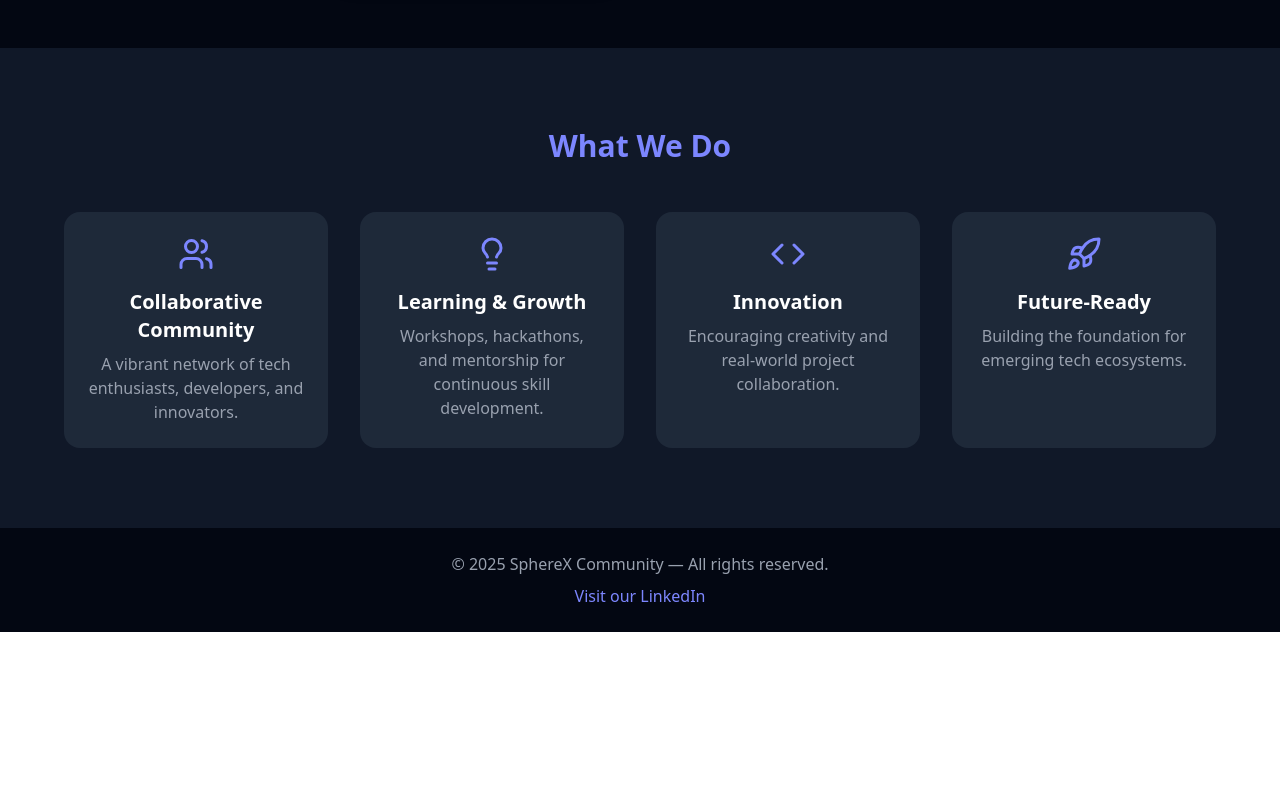
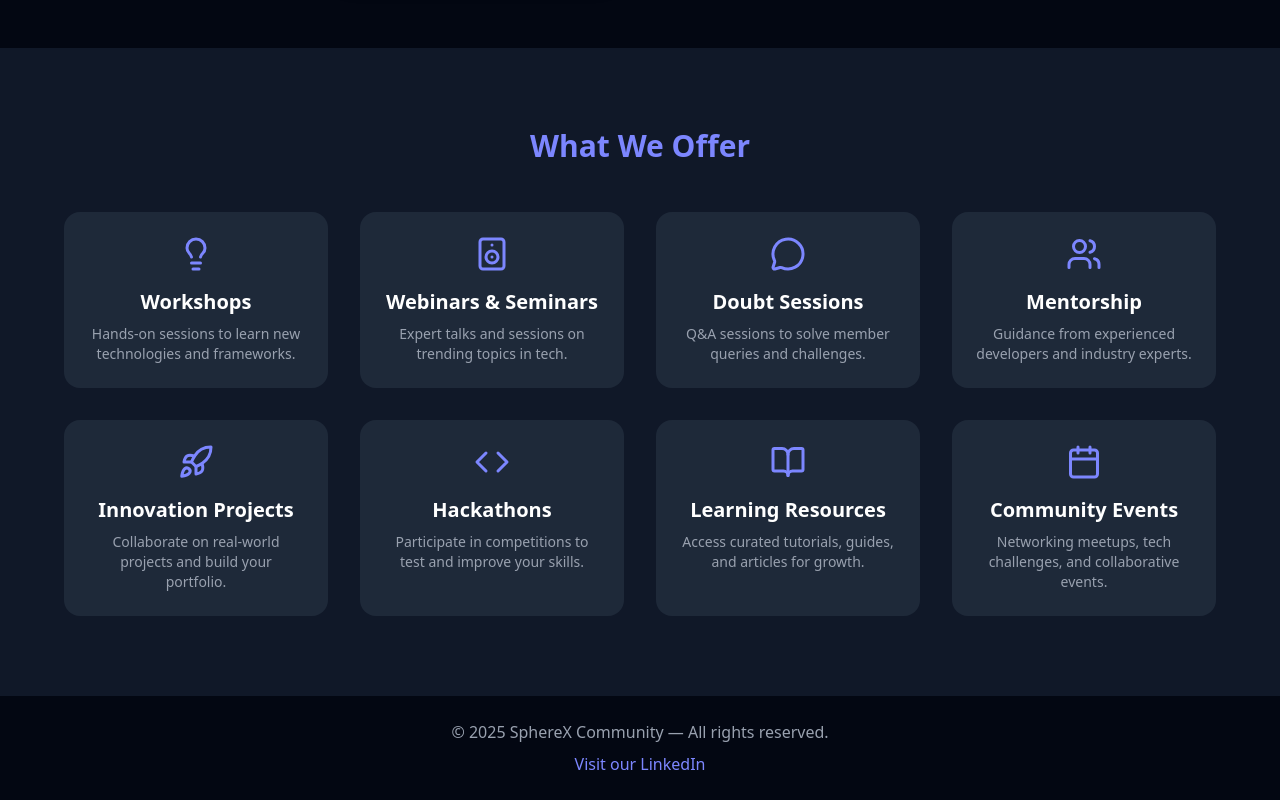
Before and after one commit to mohitjaryal/spherex, a React (Vite) app: page / in a window 1280 px wide. Shown: the part 1774-2574 px from the top of the page. Before the commit the page ends 2406 px from the top, so only its background shows below. Built offline with nearby package versions, Linux system fonts and the light colour scheme.

Commit message:
Update Features.jsx

```diff
--- a/src/components/Features.jsx
+++ b/src/components/Features.jsx
@@ -1,26 +1,46 @@
 import React from "react";
-import { Lightbulb, Users, Rocket, Code } from "lucide-react";
+import { Lightbulb, Users, Rocket, Code, BookOpen, MessageCircle, Speaker, Calendar } from "lucide-react";
 
 const features = [
   {
-    icon: <Users size={36} className="text-indigo-400" />,
-    title: "Collaborative Community",
-    desc: "A vibrant network of tech enthusiasts, developers, and innovators.",
+    icon: <Lightbulb size={36} className="text-indigo-400" />,
+    title: "Workshops",
+    desc: "Hands-on sessions to learn new technologies and frameworks.",
   },
   {
-    icon: <Lightbulb size={36} className="text-indigo-400" />,
-    title: "Learning & Growth",
-    desc: "Workshops, hackathons, and mentorship for continuous skill development.",
+    icon: <Speaker size={36} className="text-indigo-400" />,
+    title: "Webinars & Seminars",
+    desc: "Expert talks and sessions on trending topics in tech.",
+  },
+  {
+    icon: <MessageCircle size={36} className="text-indigo-400" />,
+    title: "Doubt Sessions",
+    desc: "Q&A sessions to solve member queries and challenges.",
+  },
+  {
+    icon: <Users size={36} className="text-indigo-400" />,
+    title: "Mentorship",
+    desc: "Guidance from experienced developers and industry experts.",
+  },
+  {
+    icon: <Rocket size={36} className="text-indigo-400" />,
+    title: "Innovation Projects",
+    desc: "Collaborate on real-world projects and build your portfolio.",
   },
   {
     icon: <Code size={36} className="text-indigo-400" />,
-    title: "Innovation",
-    desc: "Encouraging creativity and real-world project collaboration.",
+    title: "Hackathons",
+    desc: "Participate in competitions to test and improve your skills.",
   },
   {
-    icon: <Rocket size={36} className="text-indigo-400" />,
-    title: "Future-Ready",
-    desc: "Building the foundation for emerging tech ecosystems.",
+    icon: <BookOpen size={36} className="text-indigo-400" />,
+    title: "Learning Resources",
+    desc: "Access curated tutorials, guides, and articles for growth.",
+  },
+  {
+    icon: <Calendar size={36} className="text-indigo-400" />,
+    title: "Community Events",
+    desc: "Networking meetups, tech challenges, and collaborative events.",
   },
 ];
 
@@ -28,17 +48,17 @@ export default function Features() {
   return (
     <section className="px-8 py-20 bg-gray-900">
       <h3 className="text-3xl font-bold text-center mb-12 text-indigo-400">
-        What We Do
+        What We Offer
       </h3>
-      <div className="grid md:grid-cols-2 lg:grid-cols-4 gap-8 max-w-6xl mx-auto">
+      <div className="grid sm:grid-cols-2 md:grid-cols-3 lg:grid-cols-4 gap-8 max-w-6xl mx-auto">
         {features.map((item, i) => (
           <div
             key={i}
-            className="bg-gray-800 rounded-2xl p-6 text-center hover:-translate-y-1 hover:shadow-xl transition-all"
+            className="bg-gray-800 rounded-2xl p-6 text-center hover:-translate-y-2 hover:shadow-xl transition-all duration-300"
           >
             <div className="flex justify-center mb-4">{item.icon}</div>
             <h4 className="text-xl font-semibold mb-2">{item.title}</h4>
-            <p className="text-gray-400">{item.desc}</p>
+            <p className="text-gray-400 text-sm">{item.desc}</p>
           </div>
         ))}
       </div>
```
